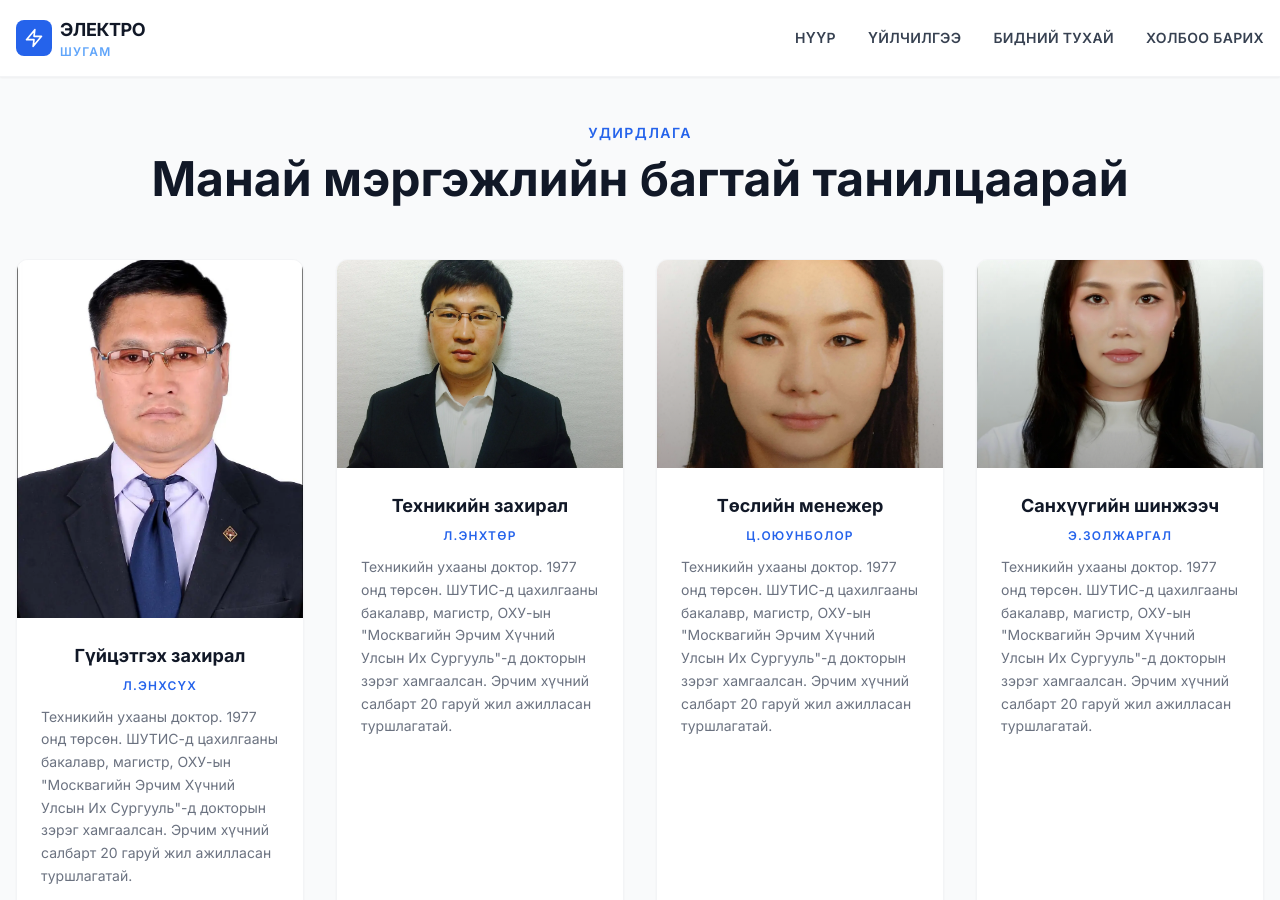
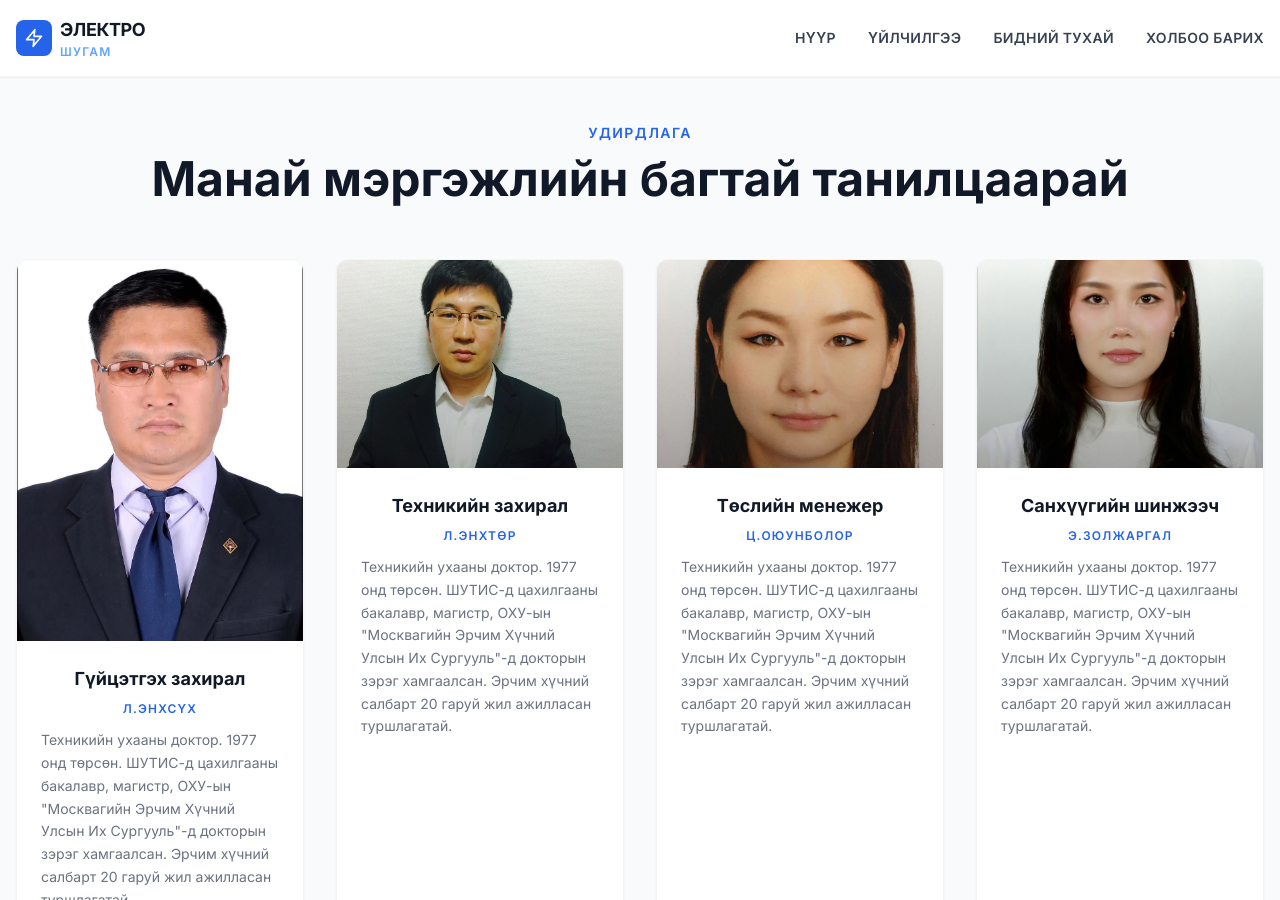
Before and after one commit to electroshugam/electroshugam_web_new, a Jekyll site: the page built from index.html, in a window 1280 px wide and 900 px high, scrolled down 3228 px. Built offline with Jekyll 4.4.1, drawn with Linux system fonts in a browser that asks for light colours; nearby versions of some CDN libraries.

Commit message:
fig update

```diff
--- a/index.html
+++ b/index.html
@@ -214,7 +214,7 @@ body_class: hero-dark
     <div class="grid grid-cols-1 md:grid-cols-2 xl:grid-cols-4 gap-8">
       <!-- Service 1 -->
       <div class="service-card group bg-white rounded-xl overflow-hidden shadow-sm hover:shadow-xl transition-all duration-300 border border-gray-100 hover:border-blue-100">
-          <div class="relative aspect-[4/5] overflow-hidden">
+          <div class="relative aspect-[3/4] flex items-center justify-center bg-gray-100">
           <img src="{{ '/media/enkhsukh.webp' | relative_url }}" alt="Гүйцэтгэх захирал" class="w-full h-full object-cover object-top>
           </div>
           <div class="absolute inset-0 bg-gradient-to-t from-black/30 to-transparent"></div>
```
